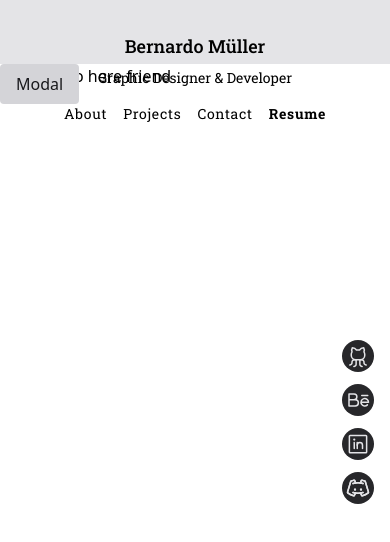
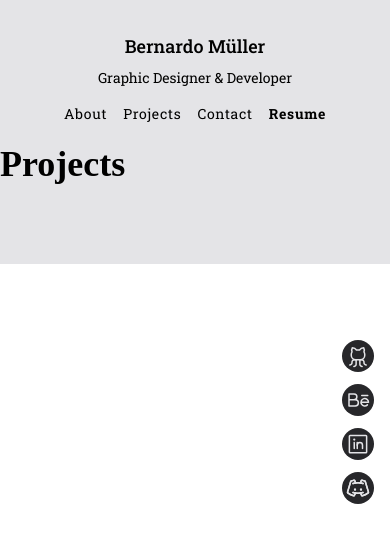
Before and after one commit to Bmullerc/portfolio-page, a Next.js app: page /projects in a window 390 px wide. Shown: the top 542 px of the page. Built offline with nearby package versions, Linux system fonts and the light colour scheme; a web font is replaced by a local one.

Commit message:
Contact Modal

```diff
--- a/src/components/Backdrop.tsx
+++ b/src/components/Backdrop.tsx
@@ -3,7 +3,7 @@ import { motion } from "framer-motion"
 export function Backdrop({ children, onClick }: any) {
   return (
     <motion.div
-      className="absolute top-0 left-0 h-full w-full bg-transparent flex justify-center items-center"
+      className="fixed top-0 left-0 h-full w-full bg-zinc-700 flex justify-center items-center"
       onClick={onClick}
       initial={{ opacity: 0 }}
       animate={{ opacity: 1 }}
--- /dev/null
+++ b/src/components/ContactButton.tsx
@@ -0,0 +1,60 @@
+import { AnimatePresence, motion } from "framer-motion"
+import Link from "next/link";
+import { useState } from "react";
+import { Modal } from "./Modal";
+
+export function ContactButton() {
+  const [modalOpen, setModalOpen] = useState(false)
+
+  const close = () => setModalOpen(false)
+  const open = () => setModalOpen(true)
+
+  return (
+    <>
+      <motion.button
+        whileHover={{ scale: 1.2, y: -5 }}
+        whileTap={{ scale: .9 }}
+        onClick={() => (modalOpen ? close() : open())}
+      >
+        Contact
+      </motion.button>
+
+      <AnimatePresence
+        initial={false}
+        exitBeforeEnter={true}
+        onExitComplete={() => null}
+      >
+        {modalOpen
+          &&
+          <Modal
+            modalOpen={modalOpen}
+            handleClose={close}
+          >
+            <div className="text-zinc-700 flex flex-col items-center font-body-sans">
+              <h1 className="mt-12 font-title-sans text-5xl font-semibold">Want to get in touch?</h1>
+              <p className="mt-10 font-body-sans text-2xl">
+                You can message me on <Link className="font-bold hover:opacity-50" href="https://www.linkedin.com/in/bernardo-m%C3%BCller-086a64235/"> Linkedin</Link>,<Link className="font-bold hover:opacity-50" href="https://discordapp.com/users/Bmullerc#1080"> Discord </Link> or you can send me an <span className="font-bold">e-mail</span> bellow.
+                <form
+                  action="mailto:bernardo.muller.bm@gmail.com"
+                  method="POST"
+                  name="email-form"
+                  className="flex flex-col gap-4 pt-4 pb-20"
+                >
+
+                  <label htmlFor="name" className="font-semibold">Name:</label>
+                  <input type="text" name="name" id="name" className="w-fit rounded-md bg-zinc-300 focus:ring-2 outline-none ring-slate-900 " />
+
+                  <label htmlFor="msg" className="font-semibold">Message:</label>
+                  <input type="text" name="msg" id="msg" className="w-50% h-16 rounded-md bg-zinc-300 focus:ring-2 outline-none ring-slate-900 " />
+
+
+                </form>
+              </p>
+            </div>
+          </Modal>
+        }
+      </AnimatePresence>
+    </>
+
+  )
+}
--- a/src/components/Modal.tsx
+++ b/src/components/Modal.tsx
@@ -1,7 +1,15 @@
 import { motion } from "framer-motion"
+import { X } from "phosphor-react"
+import { ReactElement } from "react"
 import { Backdrop } from "./Backdrop"
 
-export function Modal({ handleClose, text }: any) {
+interface ModalProps {
+  handleClose: () => void
+  children?: ReactElement
+  modalOpen?: true | false
+}
+
+export function Modal({ handleClose, children, ...rest }: ModalProps) {
 
   const dropIn = {
     hidden: {
@@ -27,15 +35,22 @@ export function Modal({ handleClose, text }: any) {
   return (
     <Backdrop onClick={handleClose}>
       <motion.div
-        drag
         onClick={(e) => e.stopPropagation()}
         variants={dropIn}
         initial="hidden"
         animate="visible"
         exit="exit"
-        className="w-1/2 max-w-[700px] h-1/2 max-h-[300px] bg-zinc-400 m-auto px-2 rounded-3xl flex flex-col items-center"
+        {...rest}
+        className="absolute lg:min-w-[1/2] lg:w-2/3 lg:max-w-[90%] min-w-[1/2] w-[90%] h-[2/3] min-h-[300px] bg-zinc-400 m-auto px-2 rounded-3xl flex flex-col items-center justify-center"
       >
-
+        {children}
+        <motion.button
+        whileTap={{ scale: .9, rotate: -180 }}
+        whileHover={{ scale: 1.2, rotate: 180, transition: { duration: .3 } }}
+        className="absolute top-4 right-4 mr-4 mt-4 hover:opacity-50"
+        onClick={handleClose}>
+          <X size={24} className="text-zinc-700"/>
+        </motion.button>
       </motion.div>
     </Backdrop>
   )
--- a/src/components/Navbar.tsx
+++ b/src/components/Navbar.tsx
@@ -1,7 +1,9 @@
 import Link from "next/link";
 import { motion } from "framer-motion"
+import { ContactButton } from "./ContactButton";
 
 export function Navbar() {
+
   const list = {
     whileTap: { scale: .9 },
     whileHover: { scale: 1.1 }
@@ -12,11 +14,12 @@ export function Navbar() {
         <span className="font-title-serif font-medium lg:text-xl text-lg">Bernardo Müller</span>
         <h3 className="font-title-serif text-sm lg:text-base">Graphic Designer & Developer</h3>
       </div>
-
       <motion.ul className="flex md:gap-8 gap-4 font-title-serif lg:text-base text-sm tracking-wider">
         <motion.li variants={list}><Link href="/">About</Link></motion.li>
         <motion.li><Link href="/projects">Projects</Link></motion.li>
-        <motion.li><Link href="/contact">Contact</Link></motion.li>
+        <motion.li>
+          <ContactButton />
+        </motion.li>
         <motion.li className="font-bold"><Link href="/">Resume</Link></motion.li>
       </motion.ul>
     </nav>
--- a/src/pages/_app.tsx
+++ b/src/pages/_app.tsx
@@ -1,17 +1,13 @@
 import type { AppProps } from 'next/app'
-import { useState } from 'react'
 import { Navbar } from '../components/Navbar'
 import { Socials } from '../components/Socials'
-import { motion, AnimatePresence } from "framer-motion"
 
 import '../styles/globals.css'
-import { Modal } from '../components/Modal'
 
 // import Router from 'next/router'
 // import { Loader } from '../components/Loader'
 
 export default function App({ Component, pageProps }: AppProps) {
-  const [modalOpen, setModalOpen] = useState(false)
   // const [isLoading, setIsLoading] = useState(false)
 
   // Router.events.on('routeChangeStart', (url) => {
@@ -22,31 +18,10 @@ export default function App({ Component, pageProps }: AppProps) {
   //   console.log("Route changing complete.")
   //   setIsLoading(false)
   // })
-
-  const close = () => setModalOpen(false)
-  const open = () => setModalOpen(true)
-
   return (
     <>
       {/* {isLoading && <Loader />} */}
       <Navbar />
-      <motion.button
-        whileHover={{ scale: 1.1 }}
-        whileTap={{ scale: .9 }}
-        className="absolute py-2 px-4 rounded bg-zinc-300 text-zinc-900"
-        onClick={() => (modalOpen ? close() : open())}
-      >
-        Modal
-      </motion.button>
-
-      <AnimatePresence
-        initial={false}
-        exitBeforeEnter={true}
-        onExitComplete={() => null}
-      >
-        {modalOpen && <Modal modalOpen={modalOpen} handleClose={close} />}
-      </AnimatePresence>
-
       <Socials />
       <Component {...pageProps} />
     </>
--- a/src/pages/projects.tsx
+++ b/src/pages/projects.tsx
@@ -1,7 +1,7 @@
 export default function Projects() {
   return (
-    <>
-      <h1>Projects go here friend</h1>
-    </>
+    <article className="dark:bg-zinc-800 bg-zinc-200 lg:h-[calc(100vh-4rem)] xl:px-48 py-20">
+      <h1 className="font-title-sans font-semibold lg:text-5xl text-4xl">Projects</h1>
+    </article>
   )
 }
```
